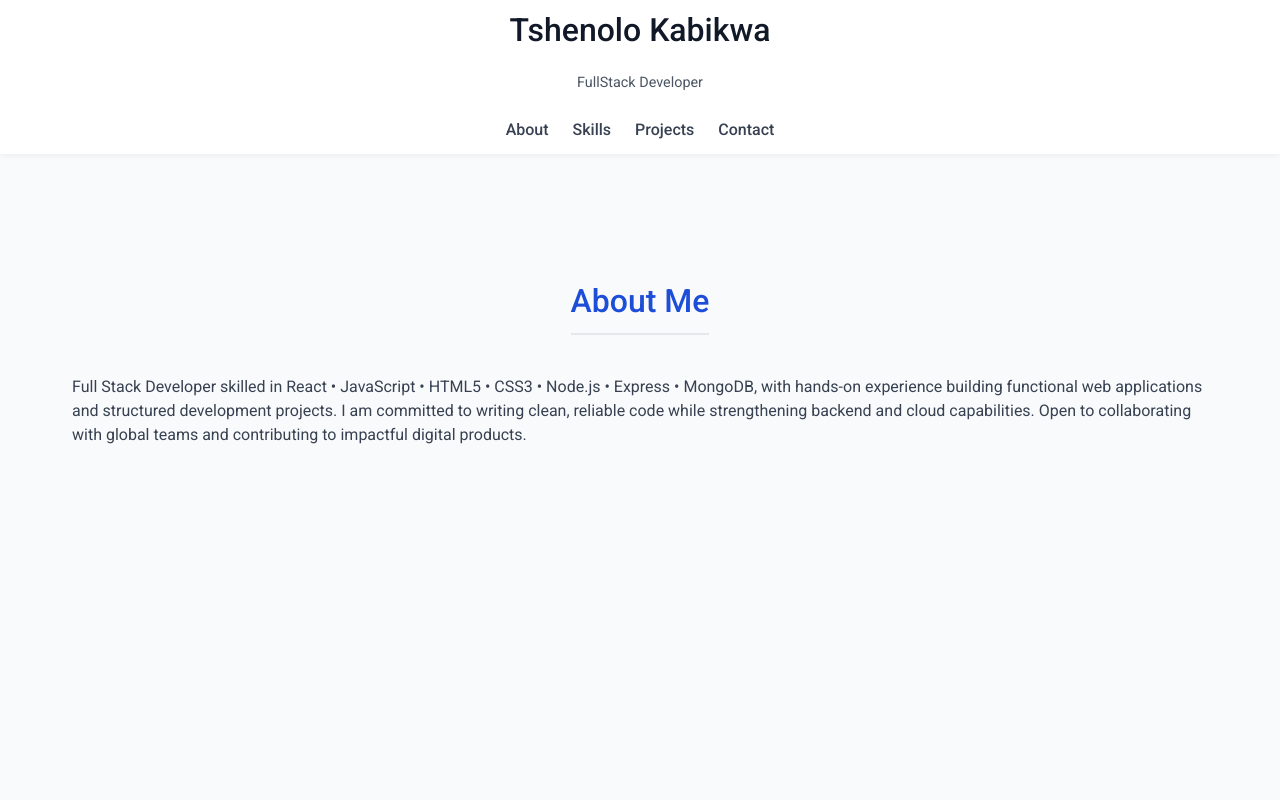
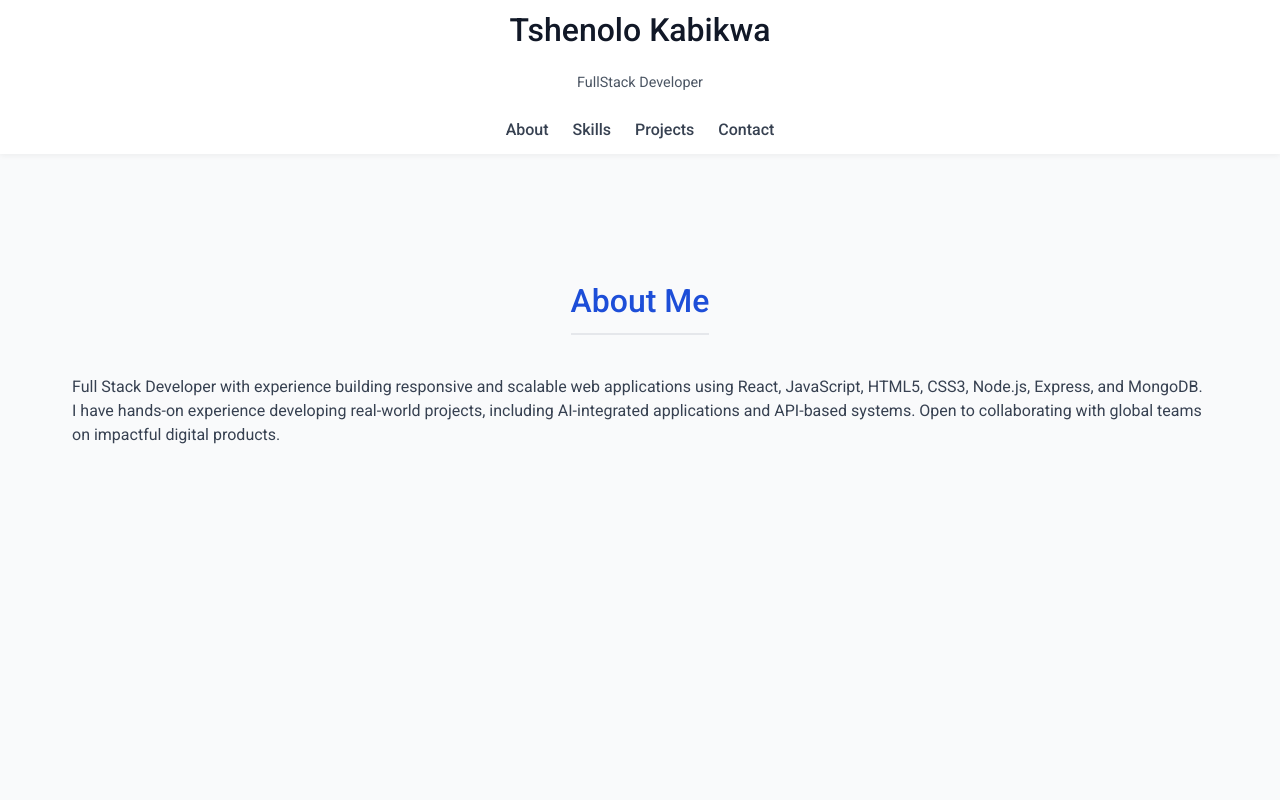
Before and after one commit to TshenoloKab/tk-portfolio, a React (Vite) app: page / in a window 1280 px wide. Shown: the top 800 px of the page. Built offline with nearby package versions, Linux system fonts and the light colour scheme.

Commit message:
Updated Portfolio

```diff
--- a/src/App.jsx
+++ b/src/App.jsx
@@ -43,10 +43,10 @@ function App() {
         <section id="about">
           <h2>About Me</h2>
           <p>
-            Full Stack Developer skilled in React • JavaScript • HTML5 • CSS3 • Node.js • Express • MongoDB, with
-            hands-on experience building functional web applications and structured development projects. I am committed
-            to writing clean, reliable code while strengthening backend and cloud capabilities. Open to collaborating with
-            global teams and contributing to impactful digital products.
+           Full Stack Developer with experience building responsive and scalable web applications using React,
+           JavaScript, HTML5, CSS3, Node.js, Express, and MongoDB. I have hands-on experience developing
+           real-world projects, including AI-integrated applications and API-based systems. Open to collaborating
+           with global teams on impactful digital products.
           </p>
         </section>
 
```
